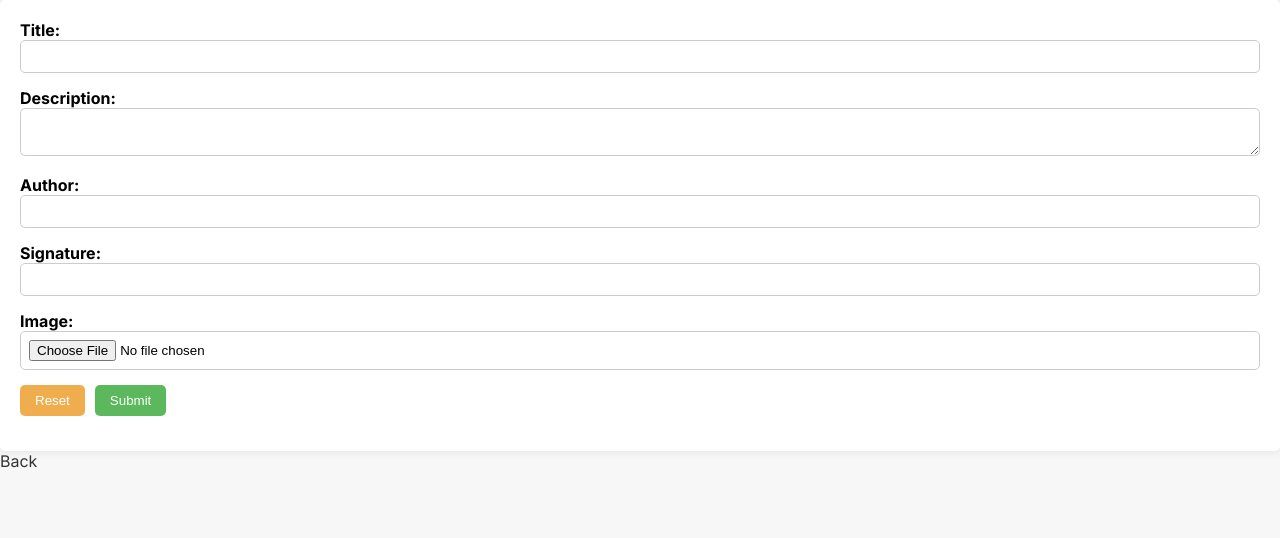
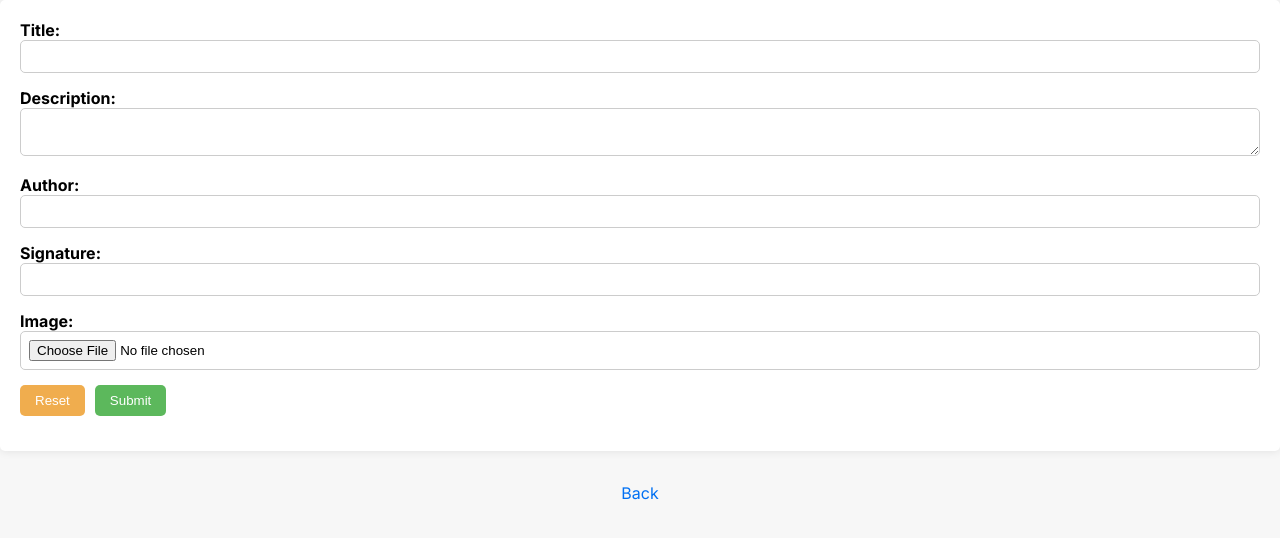
Before and after one commit to lucasb20/Image-Gallery, a Next.js app in the folder frontend/: page /post in a window 1280 px wide. Shown: the top 538 px of the page. Built offline with nearby package versions, Linux system fonts and the light colour scheme; no server answers.

Commit message:
feat: CSS ajustment

```diff
--- a/frontend/app/[id]/styles.css
+++ b/frontend/app/[id]/styles.css
@@ -3,10 +3,6 @@
     max-width: 480px;
     margin: 0 auto;
     text-align: center;
-}
-
-body {
-    background-color: cornsilk;
 }
 
 .title {
@@ -33,14 +29,3 @@ body {
     color: #aaa;
     margin-bottom: 2rem;
 }
-
-a {
-    display: block;
-    margin-top: 2rem;
-    text-decoration: none;
-    color: #0070f3;
-}
-
-a:hover {
-    text-decoration: underline;
-}
--- a/frontend/app/styles.css
+++ b/frontend/app/styles.css
@@ -31,8 +31,15 @@ ul li {
 }
 
 a {
+  display: block;
+  text-align: center;
+  margin-top: 2rem;
   text-decoration: none;
-  color: #333;
+  color: #0070f3;
+}
+
+a:hover {
+  text-decoration: underline;
 }
 
 .image-wrapper {
```
